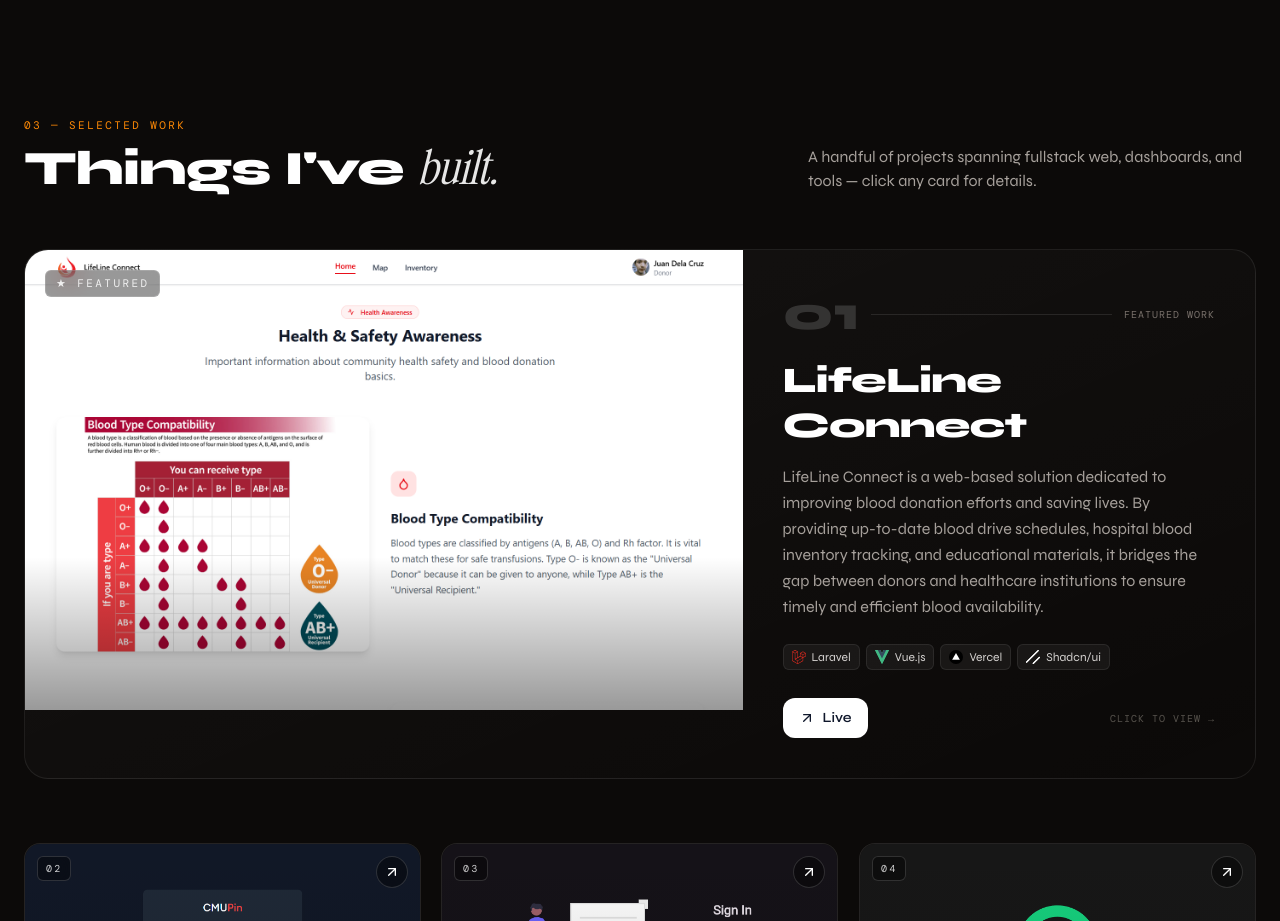
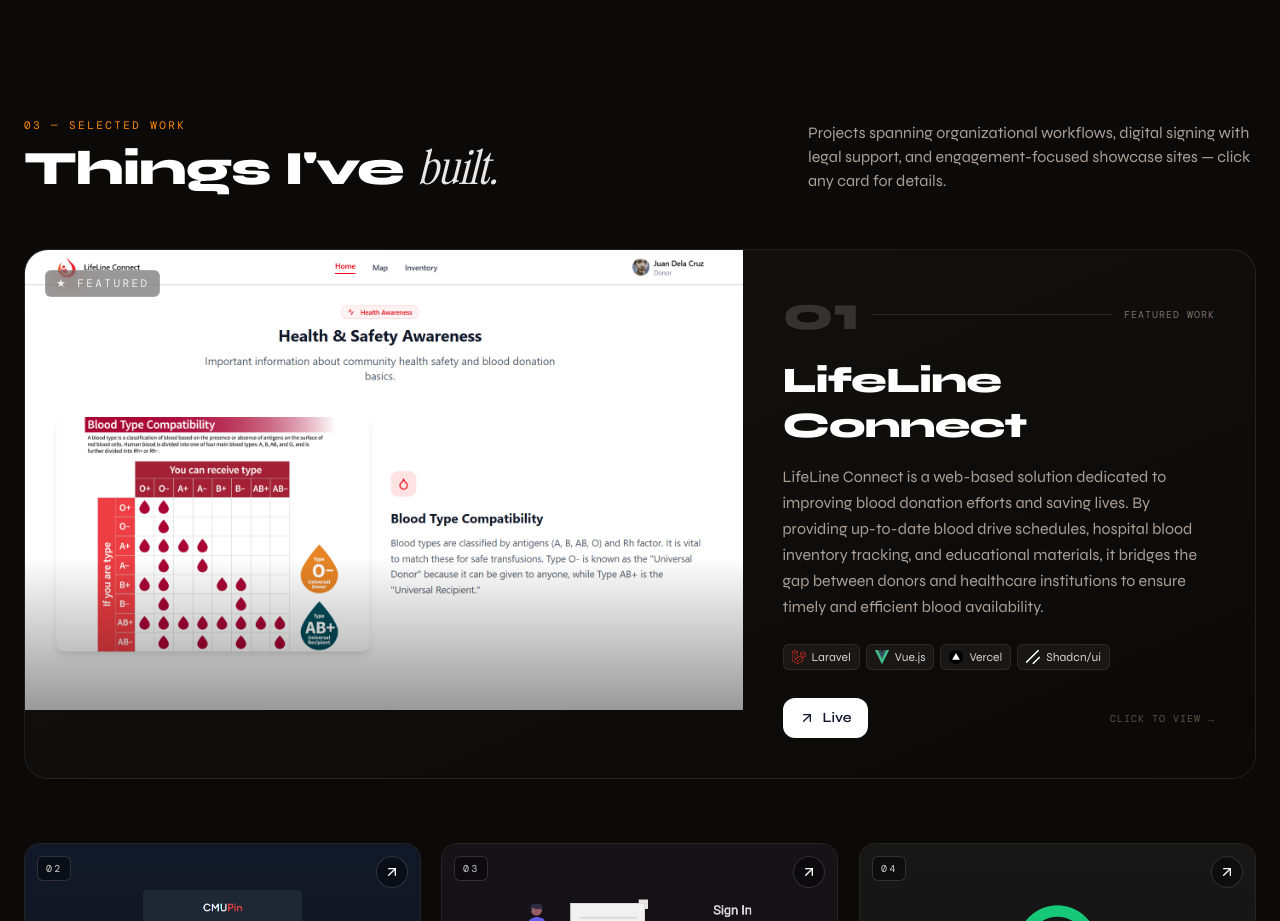
Before and after one commit to cheesyGarlicBread15/dev-portfolio, a React (Vite) app: page / in a window 1280 px wide. Shown: the part 1720-2641 px from the top of the page. Built offline with nearby package versions, Linux system fonts and the light colour scheme; a web font is replaced by a local one.

Commit message:
updated projects section description

```diff
--- a/src/components/ProjectsSection.tsx
+++ b/src/components/ProjectsSection.tsx
@@ -126,8 +126,7 @@
                     </div>
                     <p className={`max-w-md text-sm md:text-base
                         ${darkMode ? "text-stone-400" : "text-slate-500"}`}>
-                        A handful of projects spanning fullstack web, dashboards, and tools — click any card for details.
-                    </p>
+                        Projects spanning organizational workflows, digital signing with legal support, and engagement-focused showcase sites — click any card for details.                    </p>
                 </div>
 
                 {/* featured */}
```
